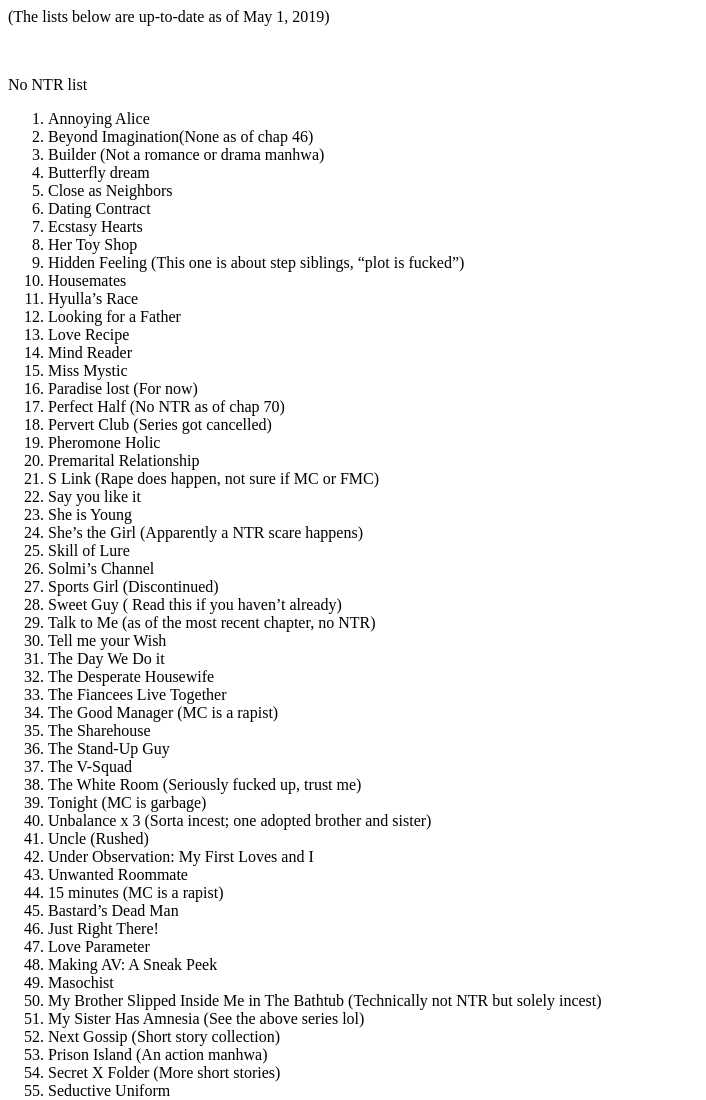
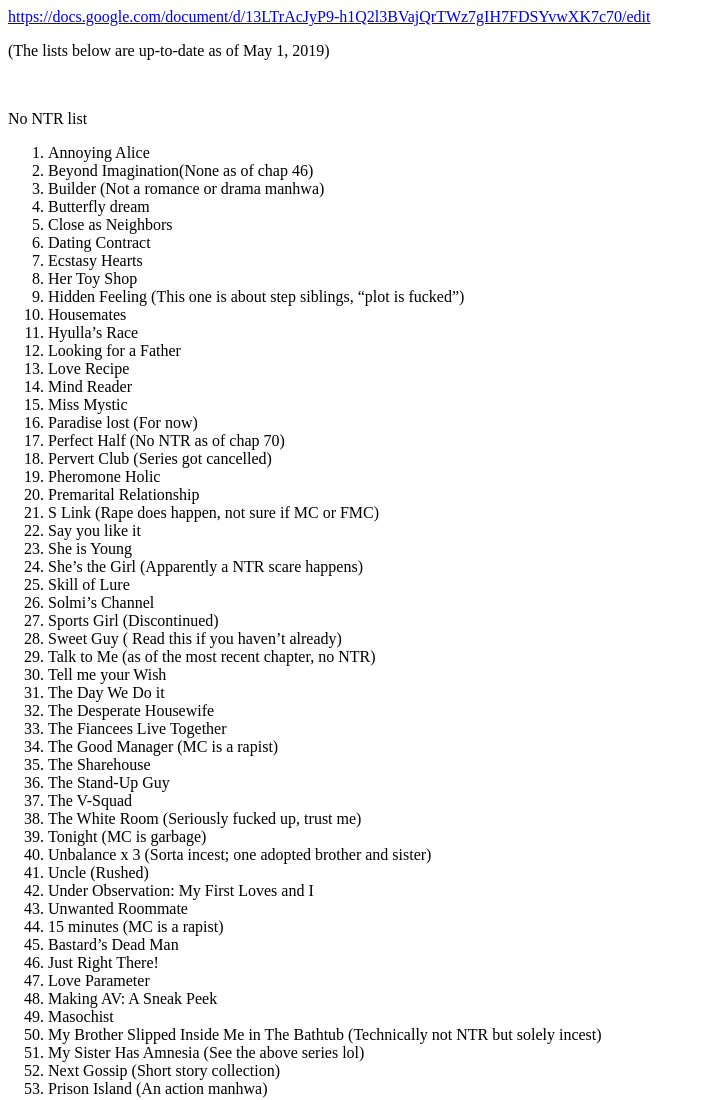
Before and after one commit to joseph619/NTR-manhwa-list-blog, a plain HTML site: page index.html in a window 1280 px wide. Shown: the top 1100 px of the page, without its empty margins (0-706 px from the left). Drawn offline with Linux system fonts and the light colour scheme.

Commit message:
Update index.html

```diff
--- a/index.html
+++ b/index.html
@@ -1,3 +1,5 @@
+<p><span style="font-weight: 400;"><a href="https://docs.google.com/document/d/13LTrAcJyP9-h1Q2l3BVajQrTWz7gIH7FDSYvwXK7c70/edit">https://docs.google.com/document/d/13LTrAcJyP9-h1Q2l3BVajQrTWz7gIH7FDSYvwXK7c70/edit</a></p>
+
 <p><span style="font-weight: 400;">(The lists below are up-to-date as of May 1, 2019)</span></p>
 <p>&nbsp;</p>
 <p><span style="font-weight: 400;">No NTR list</span>&nbsp;</p>
```
